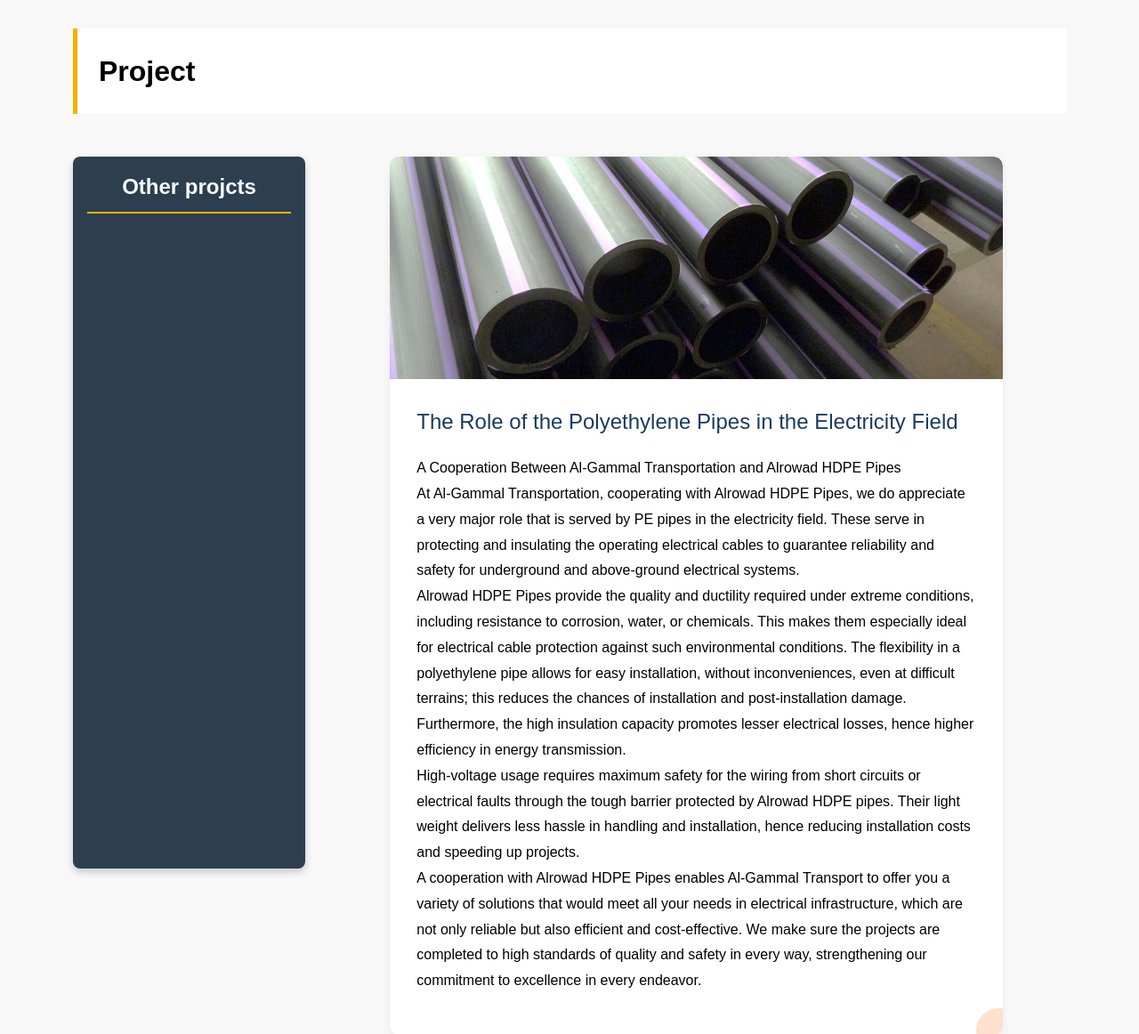
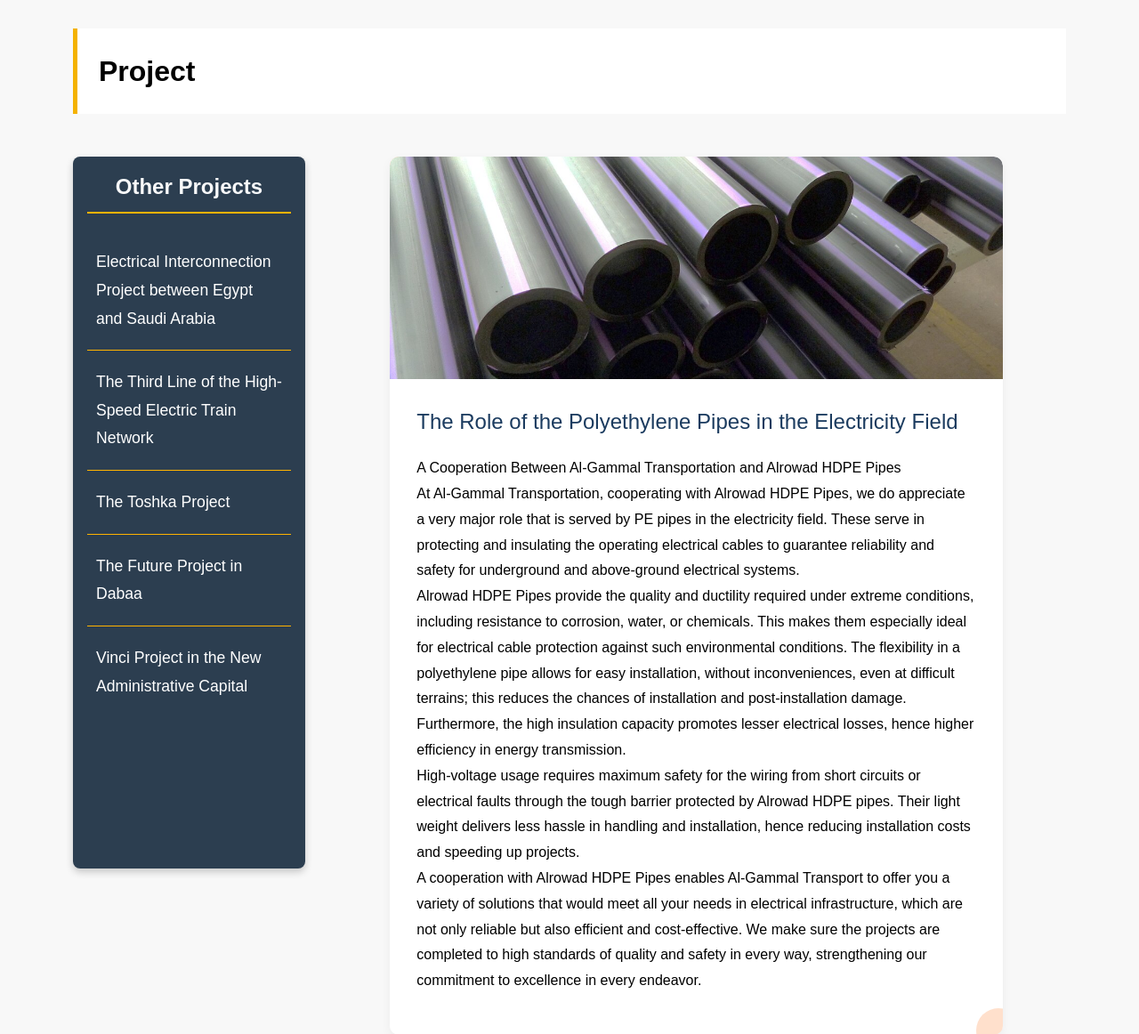
Before and after one commit to AbduAllah-Nadi-Hassan/al-gammal_logistics, a Django app: page /project/1/ in a window 1280 px wide. Shown: the part 167-1329 px from the top of the page at 89% size. Run offline with Django 5.2, Linux system fonts and the light colour scheme; data comes from the database, SQL or seed files in the repository; some libraries are stand-ins or nearby versions.

Commit message:
added who are we video and links to project and fleet

```diff
--- a/al_gammal_logistics/homepage/templates/homepage/Services.html
+++ b/al_gammal_logistics/homepage/templates/homepage/Services.html
@@ -316,7 +316,7 @@
     <!-- Nav bar -->
     <nav class="navbar navbar-expand-lg  ftco-navbar-light">
         <div class="container-fluid me-5">
-            <a class="navbar-brand aside-stretch align-items-center" href="index.html">
+            <a class="navbar-brand aside-stretch align-items-center" href="{% url 'homepage:index' %}">
                 <img src="{% static 'homepage/images/logo_psd.webp'%}" class="logo-img ">
             </a>
             <button class="navbar-toggler" type="button" data-bs-toggle="collapse"
@@ -360,7 +360,7 @@
                 <div class="col-md-3">
                     <!-- Sidebar Navigation -->
                     <nav id="sidebar" class="col-md-3 text-white p-3 custom-sidebar">
-                        <h4 class="text-center mb-4">Other services</h4>
+                        <h4 class="text-center mb-4">Other Services</h4>
                         <ul class="nav flex-column">
                             {% for service in other_services %}
                                 <li class="nav-item">
--- a/al_gammal_logistics/homepage/templates/homepage/article.html
+++ b/al_gammal_logistics/homepage/templates/homepage/article.html
@@ -85,7 +85,7 @@
     <!-- Nav bar -->
     <nav class="navbar navbar-expand-lg  ftco-navbar-light">
         <div class="container-fluid me-5">
-            <a class="navbar-brand aside-stretch align-items-center" href="index.html">
+            <a class="navbar-brand aside-stretch align-items-center" href="{% url 'homepage:index' %}">
                 <img src="{% static 'homepage/images/logo_psd.webp' %}" class="logo-img">
 
             </a>
--- a/al_gammal_logistics/homepage/templates/homepage/fleet.html
+++ b/al_gammal_logistics/homepage/templates/homepage/fleet.html
@@ -360,7 +360,7 @@
     <!-- Nav bar -->
     <nav class="navbar navbar-expand-lg  ftco-navbar-light">
         <div class="container-fluid me-5">
-            <a class="navbar-brand aside-stretch align-items-center" href="index.html">
+            <a class="navbar-brand aside-stretch align-items-center" href="{% url 'homepage:index' %}">
                 <img src="{% static 'homepage/images/logo_psd.webp'%}" class="logo-img ">
             </a>
             <button class="navbar-toggler" type="button" data-bs-toggle="collapse"
@@ -402,9 +402,9 @@
                             <nav id="sidebar" class="col-md-3 text-white p-3 custom-sidebar">
                                 <h4 class="text-center mb-4">Other Fleets</h4>
                                 <ul class="nav flex-column">
-                                    {% for service in other_services %}
+                                    {% for fleet in other_fleets %}
                                         <li class="nav-item">
-                                            <a class="nav-link " href="{% url 'homepage:services' service.id %}">{{ service.name }}</a>
+                                            <a class="nav-link " href="{% url 'homepage:fleet' fleet.id %}">{{ fleet.name }}</a>
                                         </li>
                                     {% endfor %}
                                 </ul>
--- a/al_gammal_logistics/homepage/templates/homepage/project.html
+++ b/al_gammal_logistics/homepage/templates/homepage/project.html
@@ -359,7 +359,7 @@
     <!-- Nav bar -->
     <nav class="navbar navbar-expand-lg  ftco-navbar-light">
         <div class="container-fluid me-5">
-            <a class="navbar-brand aside-stretch align-items-center" href="index.html">
+            <a class="navbar-brand aside-stretch align-items-center" href="{% url 'homepage:index' %}">
                 <img src="{% static 'homepage/images/logo_psd.webp'%}" class="logo-img ">
             </a>
             <button class="navbar-toggler" type="button" data-bs-toggle="collapse"
@@ -398,11 +398,11 @@
                         <div class="col-md-3">
                             <!-- Sidebar Navigation -->
                             <nav id="sidebar" class="col-md-3 text-white p-3 custom-sidebar">
-                                <h4 class="text-center mb-4">Other projcts</h4>
+                                <h4 class="text-center mb-4">Other Projects</h4>
                                 <ul class="nav flex-column">
-                                    {% for service in other_services %}
+                                    {% for project in other_projects %}
                                         <li class="nav-item">
-                                            <a class="nav-link " href="{% url 'homepage:services' service.id %}">{{ service.name }}</a>
+                                            <a class="nav-link " href="{% url 'homepage:project' project.id %}">{{ project.name }}</a>
                                         </li>
                                     {% endfor %}
                                 </ul>
--- a/al_gammal_logistics/homepage/views.py
+++ b/al_gammal_logistics/homepage/views.py
@@ -70,9 +70,11 @@ class CreateOrder(CreateView):
 
 def fleet(request, fleet_id):
     fleet = get_object_or_404(Fleet, pk=fleet_id)
-    return render(request, "homepage/fleet.html", {"fleet": fleet})
+    other_fleets = Fleet.objects.exclude(pk=fleet_id)
+    return render(request, "homepage/fleet.html", {"fleet": fleet, "other_fleets": other_fleets})
 
 
 def project(request, project_id):
     project = get_object_or_404(Project, pk=project_id)
-    return render(request, "homepage/project.html", {"project": project})
+    other_projects = Project.objects.exclude(pk=project_id)
+    return render(request, "homepage/project.html", {"project": project, "other_projects": other_projects})
```
Also changed, not shown: al_gammal_logistics/homepage/templates/homepage/index.html (+5 -7 lines).
